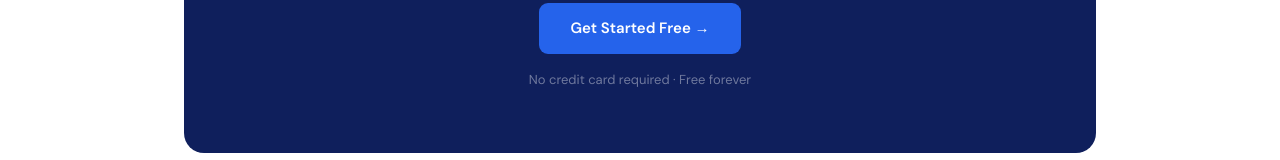
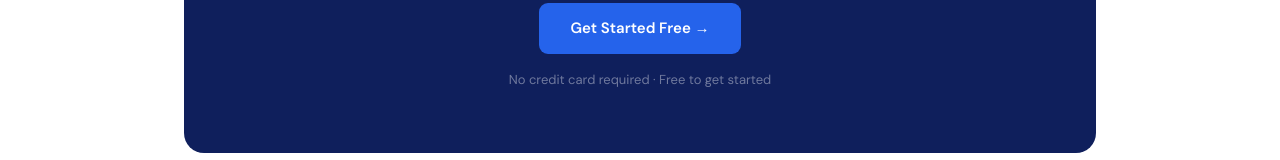
Before and after one commit to varunthakkar1993-sketch/gstflow, a Next.js app: page / in a window 1280 px wide. Shown: the part 2409-2569 px from the top of the page. Built offline with nearby package versions, Linux system fonts and the light colour scheme.

Commit message:
fix: update CTA subtext

```diff
--- a/app/page.tsx
+++ b/app/page.tsx
@@ -245,7 +245,7 @@ export default function Home() {
           <h2 className="cta-title">Run your business smarter, for free</h2>
           <p className="cta-sub">Invoices, quotes, expense tracking and client management — everything your business needs, free forever.</p>
           <a href="/signup" className="btn-cta">Get Started Free →</a>
-          <div className="cta-note">No credit card required · Free forever</div>
+          <div className="cta-note">No credit card required · Free to get started</div>
         </div>
       </section>
 
```
